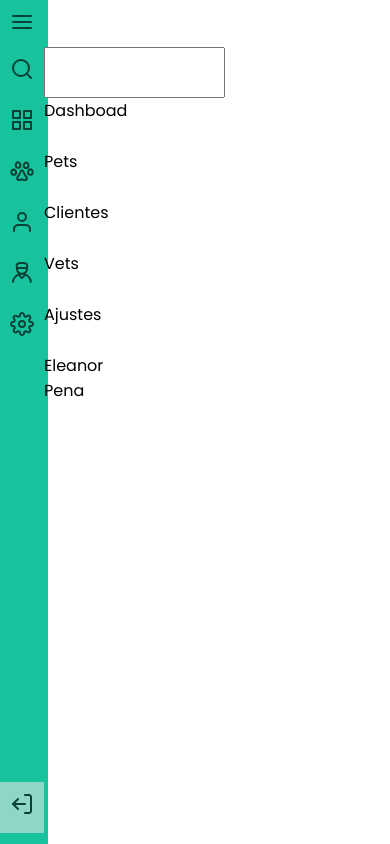
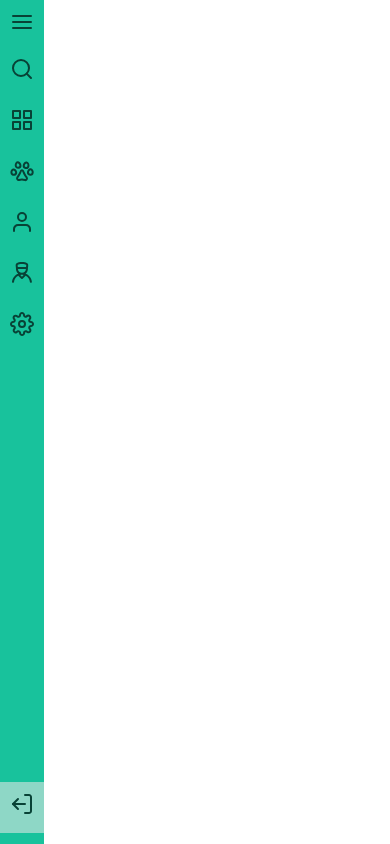
Before and after one commit to LuizGustavoHeros/Sidebar-Rocketseat, a plain HTML site: page index.html in a window 390 px wide. Drawn offline with Linux system fonts and the light colour scheme.

Commit message:
Atualização da estilização e da responsividade

```diff
--- a/assets/styles/style.css
+++ b/assets/styles/style.css
@@ -1,6 +1,10 @@
-.mudar {
-  background-color: black;
+.menu-buttom {
+  background-color: var(--green);
+  width: 44px;
+  height: 100vh;
+  overflow-x: hidden;
 }
+
 .botao {
   border: none;
   background: var(--green);
@@ -9,15 +13,10 @@
 .botao :hover {
   cursor: pointer;
 }
-.menu-buttom {
-  background-color: var(--green);
-  width: 3rem;
-  height: 100vh;
-}
 .menu-item {
-  background-color: var(--green);
   padding: 10px;
 }
+
 .bottom-item-exit {
   margin-top: 50.8vh;
   padding: 10px;
@@ -26,4 +25,21 @@
 .menu-info{
   display: flex;
   flex-direction: row;
+  align-items: center;
+  justify-content: start;
 }
+
+.menu-info:hover{
+  background: var(--light-green);
+}
+
+.mudar {
+  width: 175px;
+  transition: 1s;
+}
+
+input {
+  width: 7rem;
+  border: none;
+  border-radius: 10px;
+}
--- a/index.html
+++ b/index.html
@@ -16,43 +16,38 @@
 </head>
 
 <body>
-  <div>
-    <div class="menu-buttom">
+  <nav class="menu-buttom" id="menu">
     <button onclick="clicou()" class="botao"><img src="./assets/images/menu.svg"></button>
-      <nav>
+
     <div class="menu-info">
       <p class="menu-item"><img src="./assets/images/search.svg"></p>
-          <input>
+      <input class="info input">
     </div>
     <div class="menu-info">
       <p class="menu-item"><img src="./assets/images/grid.svg"></p>
-          <span>Dashboad</span>
+      <span class="info">Dashboad</span>
     </div>
     <div class="menu-info">
       <p class="menu-item"><img src="./assets/images/pet.svg"></p>
-          <span >Pets</span>
+      <span class="info">Pets</span>
     </div>
-        <div  class="menu-info">
+    <div class="menu-info">
       <p class="menu-item"><img src="./assets/images/user.svg"></p>
-          <span >Clientes</span>
+      <span class="info">Clientes</span>
     </div>
-        <div  class="menu-info">
+    <div class="menu-info">
       <p class="menu-item"><img src="./assets/images/vet.svg"></p>
-          <span>Vets</span>
+      <span class="info">Vets</span>
     </div>
     <div class="menu-info">
       <p class="menu-item"><img src="./assets/images/settings.svg"></p>
-          <span>Ajustes</span>
+      <span class="info">Ajustes</span>
     </div>
-        <div class="menu-info">
+    <div>
       <p class="bottom-item-exit"><img src="./assets/images/log-out.svg"></p>
-          <span >Eleanor Pena</span>
+
     </div>
-
   </nav>
-    </div>
-  </div>
-
   <script src="script.js"></script>
 </body>
 
--- a/script.js
+++ b/script.js
@@ -1,5 +1,8 @@
 function clicou() {
   const menu = document.querySelector('nav');
+  // document.querySelectorAll('.info').forEach(elemento => {
+  //   elemento.classList.toggle('add-info')
+  // })
 
   menu.classList.toggle('mudar');
 }
```
Lines whose indentation alone changed are shown as unchanged.
